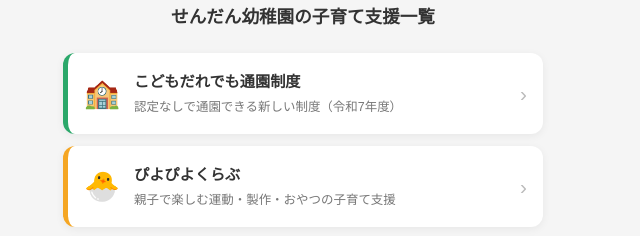
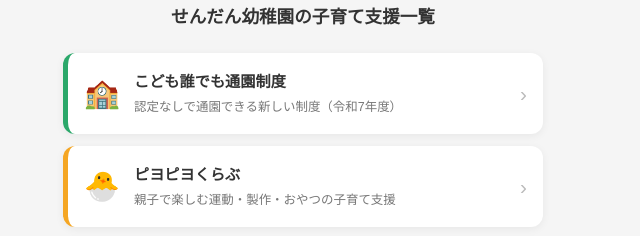
Before and after one commit to sendan-kg/entei-kaiho, a plain HTML site: page index.html in a window 1280 px wide. Shown: the part 5880-6116 px from the top of the page, 337-977 px from the left. Drawn offline with Linux system fonts and the light colour scheme.

Commit message:
Fix proper nouns: こども誰でも通園制度・ピヨピヨくらぶ

```diff
--- a/index.html
+++ b/index.html
@@ -798,7 +798,7 @@
          style="display:flex; align-items:center; gap:14px; background:#fff; border-radius:12px; padding:16px; text-decoration:none; color:inherit; border-left:5px solid #2BA86A; box-shadow:0 2px 8px rgba(0,0,0,0.06);">
         <div style="font-size:1.8rem; flex-shrink:0;">🏫</div>
         <div style="flex:1; min-width:0;">
-          <div style="font-weight:700; font-size:0.95rem; color:#333;">こどもだれでも通園制度</div>
+          <div style="font-weight:700; font-size:0.95rem; color:#333;">こども誰でも通園制度</div>
           <div style="font-size:0.78rem; color:#777; margin-top:2px;">認定なしで通園できる新しい制度（令和7年度）</div>
         </div>
         <div style="font-size:1.3rem; color:#bbb; flex-shrink:0;">›</div>
@@ -807,7 +807,7 @@
          style="display:flex; align-items:center; gap:14px; background:#fff; border-radius:12px; padding:16px; text-decoration:none; color:inherit; border-left:5px solid #F5A623; box-shadow:0 2px 8px rgba(0,0,0,0.06);">
         <div style="font-size:1.8rem; flex-shrink:0;">🐣</div>
         <div style="flex:1; min-width:0;">
-          <div style="font-weight:700; font-size:0.95rem; color:#333;">ぴよぴよくらぶ</div>
+          <div style="font-weight:700; font-size:0.95rem; color:#333;">ピヨピヨくらぶ</div>
           <div style="font-size:0.78rem; color:#777; margin-top:2px;">親子で楽しむ運動・製作・おやつの子育て支援</div>
         </div>
         <div style="font-size:1.3rem; color:#bbb; flex-shrink:0;">›</div>
```
